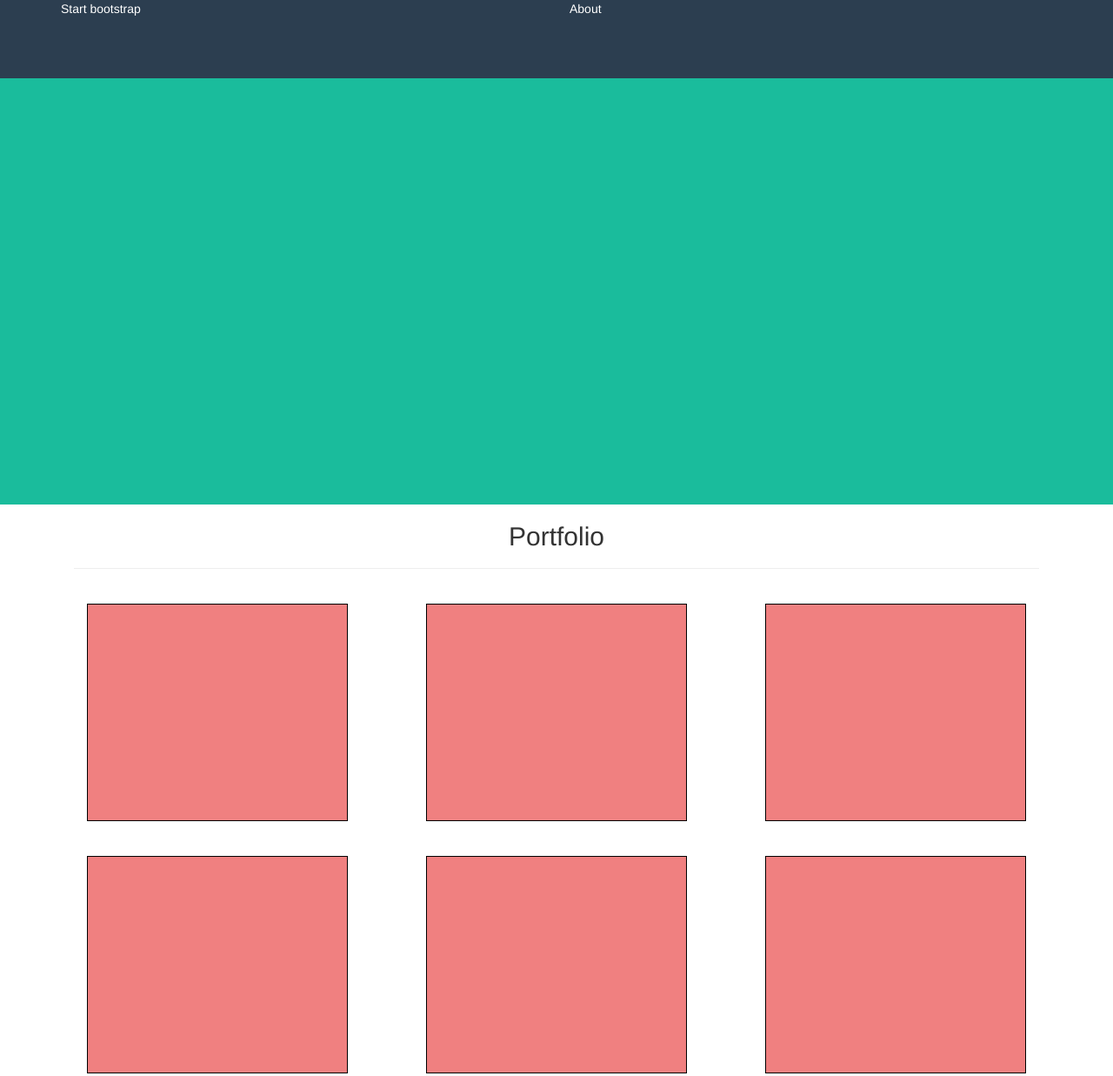
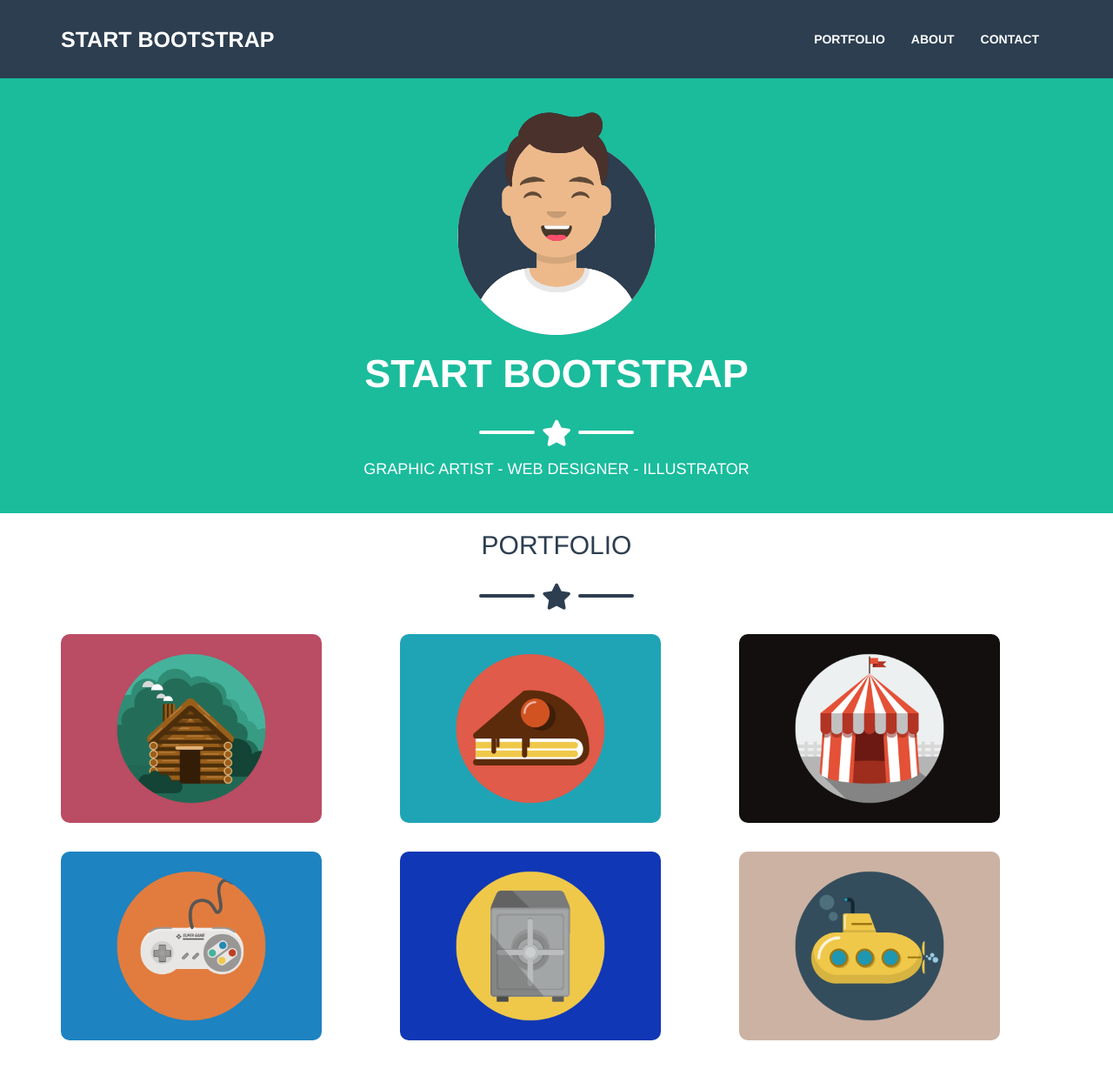
Before and after one commit to CristinaDAmico/html-css-bootstrap-freelancer, a plain HTML site: page index.html in a window 1280 px wide. Shown: the top 1237 px of the page at 87% size. Drawn offline with nearby package versions, Linux system fonts and the light colour scheme.

Commit message:
struttura header, hero , inizio main

```diff
--- a/css/main.css
+++ b/css/main.css
@@ -1,42 +1,89 @@
+body {
+    color: white;
+}
+
+h1,
+h2,
+h3,
+h4 {
+    text-transform: uppercase;
+}
+
+.star {
+    font-size: 30px;
+}
+
+.star hr {
+    width: 60px;
+    border: 2px solid;
+    border-radius: 5px;
+    position: relative;
+    top: 10px;
+}
+
+.hr_left,
+.hr_right {
+    display: inline-block;
+}
+
+
 /* STYLE HEADER */
 
-.header_color {
-    height: 90px;
+.cd-nav {
+    font-weight: bold;
+    text-transform: uppercase;
+    margin-bottom: 0;
+    padding: 20px 0;
+    border: none;
+    border-radius: 0;
+    background-color: #2c3e50;
+}
+
+a.navbar-brand {
+    font-size: 25px;
+}
+
+.navbar-default .navbar-brand,
+.navbar-default .navbar-nav > li > a {
     color: white;
-    background-color: #2c3e50;
 }
 
 
 /* STYLE HERO */
 .hero {
-    height: 490px;
+    padding: 30px 0;
     background-color: #1abc9c;
 }
 
-/* STYLE MAIN */
-
-/* general */
-.portfolio h2,
-.about h2 {
-    text-align: center;
+.hero img {
+    width: 250px;
 }
 
+.hero h1 {
+    font-size: 45px;
+    font-weight: 700;
+}
+
+
+.portfolio {
+    color: #2c3e50;
+}
+
+
+
 /* section portfolio img */
-.card {
-    width: 450px;
-    height: 300px;
-    background-color: lightcoral;
+.card img {
+    width: 100%;
+    border-radius: 10px;
     margin: 20px auto;
-    border: 1px solid black;
 }
 
 /* section about */
 .about {
-    height: 650px;
-    color: white;
-    background-color: #1abc9c;
+    padding: 25px 0;
     margin-top: 30px;
     margin-bottom: 30px;
+    background-color: #1abc9c;
 }
 
 .dload {
--- a/index.html
+++ b/index.html
@@ -5,6 +5,8 @@
     <meta http-equiv="X-UA-Compatible" content="IE=edge">
     <meta name="viewport" content="width=device-width, initial-scale=1.0">
     <title>Milestone 1</title>
+    <!-- ICONS -->
+    <link rel="stylesheet" href="https://cdnjs.cloudflare.com/ajax/libs/font-awesome/5.15.2/css/all.min.css" integrity="sha512-HK5fgLBL+xu6dm/Ii3z4xhlSUyZgTT9tuc/hSrtw6uzJOvgRr2a9jyxxT1ely+B+xFAmJKVSTbpM/CuL7qxO8w==" crossorigin="anonymous" />
     <!-- BOOTSTRAP 3 -->
     <link rel="stylesheet" href="https://maxcdn.bootstrapcdn.com/bootstrap/3.3.7/css/bootstrap.min.css" integrity="sha384-BVYiiSIFeK1dGmJRAkycuHAHRg32OmUcww7on3RYdg4Va+PmSTsz/K68vbdEjh4u" crossorigin="anonymous">
     <!-- MAIN STYLES -->
@@ -15,29 +17,63 @@
 
     <!-- MAIN HEADER -->
     <header class="header_color">
-        <nav class="container">
-            <div class="row">
-                <div class="col-xs-6">Start bootstrap</div>
-                <div class="col-xs-6">About</div>
-            </div>
+        <nav class="navbar navbar-default cd-nav">
+            <div class="container">
+
+              <!-- Brand and toggle get grouped for better mobile display -->
+              <div class="navbar-header">
+                    <button type="button" class="navbar-toggle collapsed" data-toggle="collapse" data-target="#bs-example-navbar-collapse-1" aria-expanded="false">
+                        <span class="sr-only">Toggle navigation</span>
+                        <span class="icon-bar"></span>
+                        <span class="icon-bar"></span>
+                        <span class="icon-bar"></span>
+                    </button>
+                    <a class="navbar-brand" href="#">Start bootstrap</a>
+              </div>
+
+              <!-- Collect the nav links, forms, and other content for toggling -->
+              <div class="collapse navbar-collapse" id="bs-example-navbar-collapse-1">
+                    <ul class="nav navbar-nav navbar-right">
+                        <li><a href="#">Portfolio</a></li>
+                        <li><a href="#">About</a></li>
+                        <li><a href="#">Contact</a></li>
+                    </ul>
+              </div><!-- /.navbar-collapse -->
+
+            </div><!-- /.container -->
         </nav>
     </header>
+
+
 
     <!-- MAIN CONTENT -->
     <main>
 
         <!-- hero content -->
         <section class="hero">
-            <div class="container">
-                <div class="col-xs-12"></div>
+            <div class="container text-center">
+                <div class="col-xs-12">
+                    <img src="./img/avatar.svg" alt="avatar">
+                    <h1> Start bootstrap </h1>
+                    <div class="star">
+                        <hr class="hr_left">
+                        <i class="fas fa-star"></i>
+                        <hr class="hr_right">
+                    </div>
+                    <h4>Graphic artist - Web designer - Illustrator </h4>
+                </div>
             </div>
         </section>
 
         <!-- portfolio content -->
-        <section class="container">
+        <section class="container text-center">
             <div class="col-xs-12 portfolio">
                 <h2>Portfolio</h2>
-                <hr>
+                <div class="star">
+                    <hr class="hr_left">
+                    <i class="fas fa-star"></i>
+                    <hr class="hr_right">
+                </div>
             </div>
         </section>
 
@@ -45,22 +81,22 @@
         <section class="container">
             <div class="row">
                 <div class="col-xs-12 col-sm-6 col-md-4">
-                    <div class="card"></div>
+                    <div class="card"><img src="./img/cabin.png" alt=""></div>
                 </div>
                 <div class="col-xs-12 col-sm-6 col-md-4">
-                    <div class="card"></div>
+                    <div class="card"><img src="./img/cake.png" alt=""></div>
                 </div>
                 <div class="col-xs-12 col-sm-6 col-md-4">
-                    <div class="card"></div>
+                    <div class="card"><img src="./img/circus.png" alt=""></div>
                 </div>
                 <div class="col-xs-12 col-sm-6 col-md-4">
-                    <div class="card"></div>
+                    <div class="card"><img src="./img/game.png" alt=""></div>
                 </div>
                 <div class="col-xs-12 col-sm-6 col-md-4">
-                    <div class="card"></div>
+                    <div class="card"><img src="./img/safe.png" alt=""></div>
                 </div>
                 <div class="col-xs-12 col-sm-6 col-md-4">
-                    <div class="card"></div>
+                    <div class="card"><img src="./img/submarine.png" alt=""></div>
                 </div>
             </div>
         </section>
@@ -68,15 +104,15 @@
         <!-- section about -->
         <section class="about">
             <div class="container">
-                <div class="col-xs-12">
+                <div class="col-xs-12 text-center">
                     <h2>About</h2>
-                    <hr>
+                    <i class="fas fa-star"></i>
                 </div>
                 <div class="col-xs-8 col-xs-offset-2 col-sm-4 col-sm-offset-1">
-                    <p>Lorem ipsum dolor sit amet consectetur adipisicing elit. Aspernatur quae delectus veritatis dolorum expedita provident iure modi vitae ratione dolore dolorem sapiente architecto libero ipsam, accusamus itaque quibusdam sequi. Similique.</p>
+                    <p>Freelancer is a free bootstrap theme created by Start Bootstrap. The download includes the complete source files including HTML, CSS, and JavaScript as well as optional LESS stylesheets for easy customization.</p>
                 </div>
                 <div class="col-xs-8 col-xs-offset-2 col-sm-4 col-sm-offset-1">
-                    <p>Lorem ipsum dolor sit amet consectetur adipisicing elit. Aspernatur quae delectus veritatis dolorum expedita provident iure modi vitae ratione dolore dolorem sapiente architecto libero ipsam, accusamus itaque quibusdam sequi. Similique.</p>
+                    <p>Whether you're a student looking to showcase your work, a professional looking to attract clients, or a graphic artist looking to share your projects,this template is the perfect starting point!</p>
                 </div>
                 <div class="col-xs-12">
                     <div class="dload">Download</div>
```
